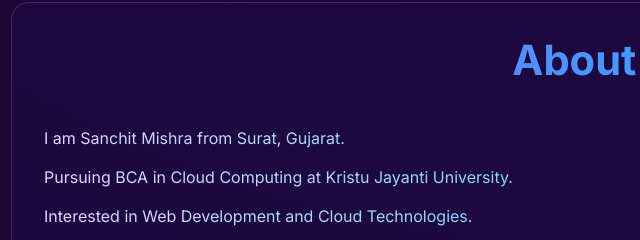
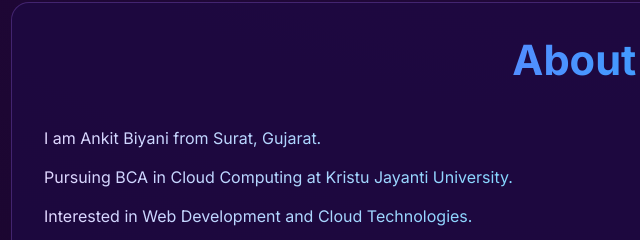
Before and after one commit to abiyani065-debug/portfolio-render, a website: page public/index.html in a window 1280 px wide. Shown: the part 918-1158 px from the top of the page, 29-669 px from the left. Drawn offline with Linux system fonts and the light colour scheme.

Commit message:
chaange name to ankit

```diff
--- a/public/index.html
+++ b/public/index.html
@@ -209,7 +209,7 @@ section{padding:90px 16px}
 <section id="about">
 <div class="container card about-text">
 <h2 class="section-title">About Me</h2>
-<p>I am Sanchit Mishra from Surat, Gujarat.</p>
+<p>I am Ankit Biyani from Surat, Gujarat.</p>
 <p>Pursuing BCA in Cloud Computing at Kristu Jayanti University.</p>
 <p>Interested in Web Development and Cloud Technologies.</p>
 <p>Looking for internships and hands-on experience.</p>
```
